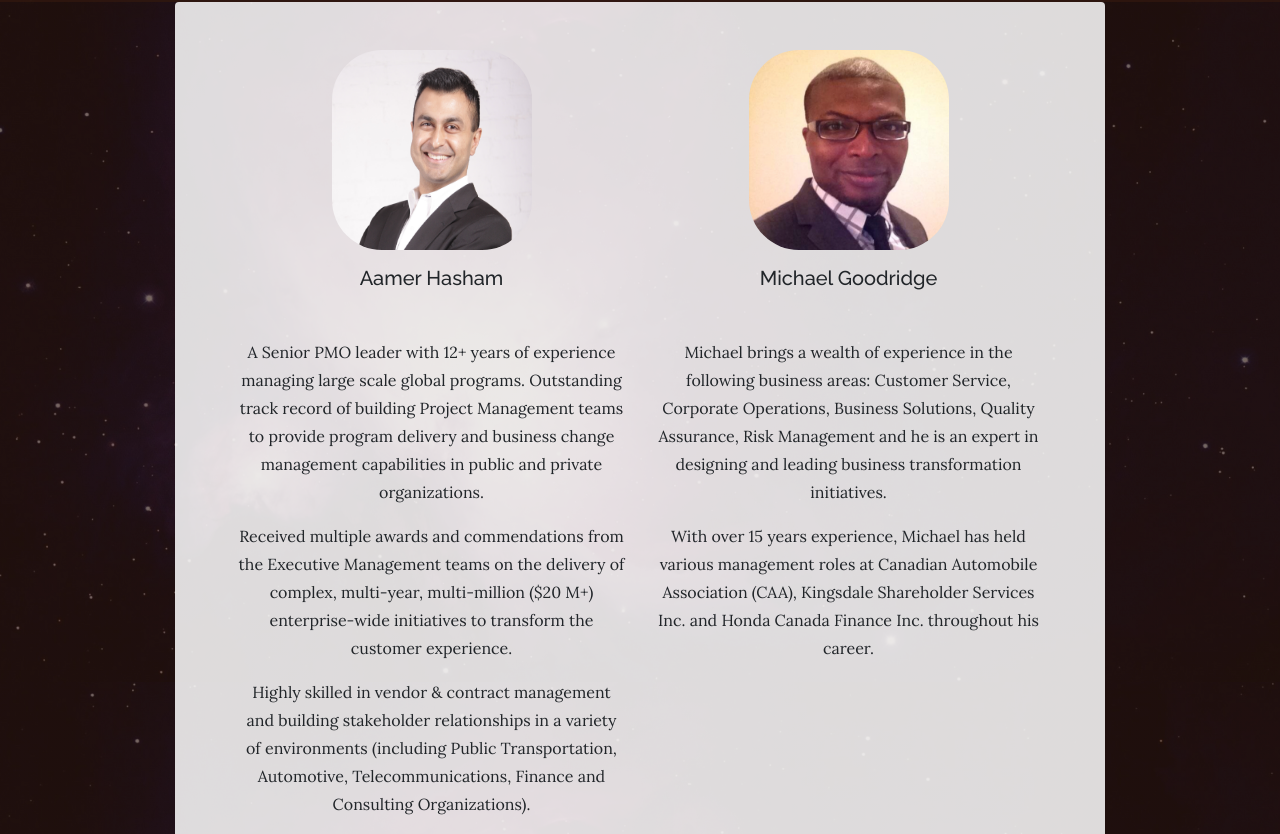
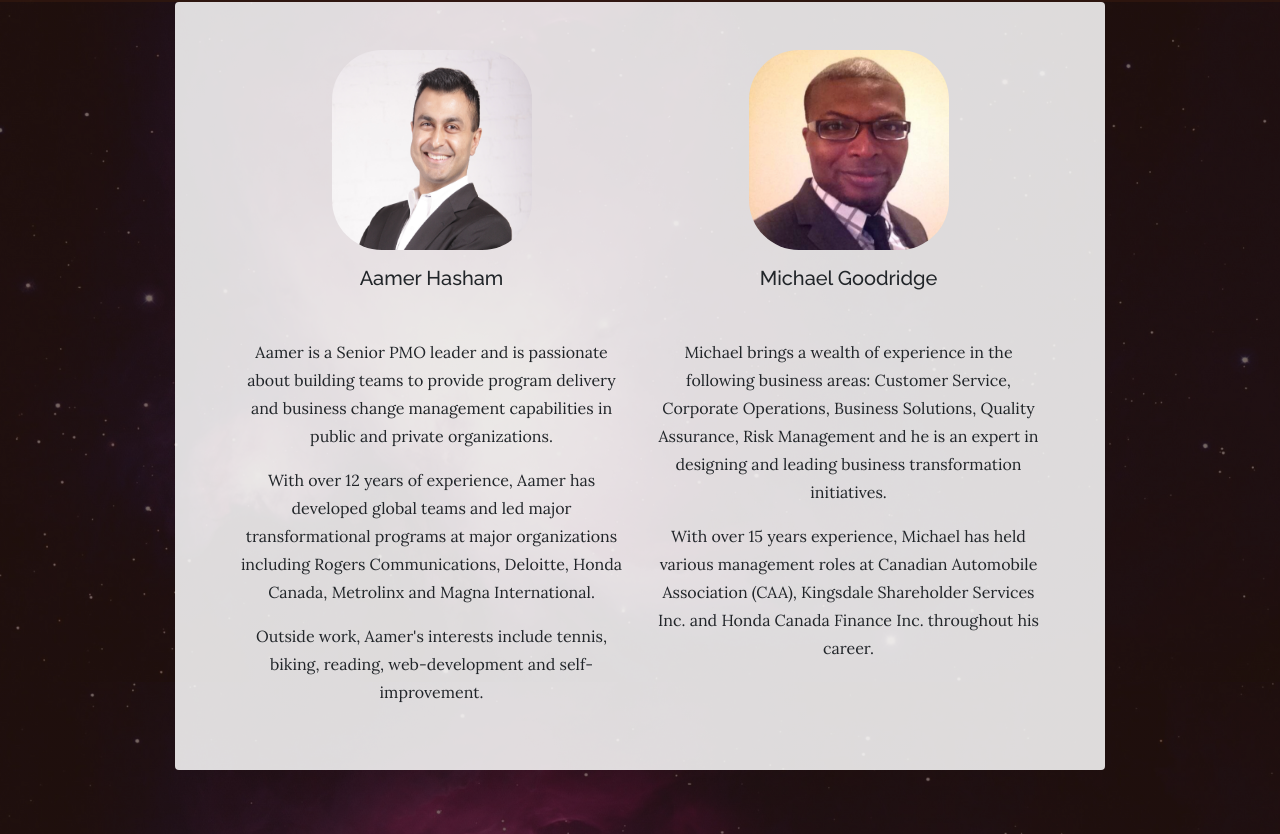
Before and after one commit to aamernhasham/Potentia, a website: page about.html in a window 1280 px wide. Shown: the part 118-952 px from the top of the page. Drawn offline with Linux system fonts and the light colour scheme.

Commit message:
more minor changes

```diff
--- a/about.html
+++ b/about.html
@@ -70,14 +70,12 @@
                       <p>
                           <h5>Aamer Hasham </h5><br>
                       </p>
+                      <p>
+                      Aamer is a Senior PMO leader and is passionate about building teams to provide program delivery and business change management capabilities in public and private organizations.
+                    </p>
+  <p>With over 12 years of experience, Aamer has developed global teams and led major transformational programs at major organizations including Rogers Communications, Deloitte,  Honda Canada, Metrolinx and Magna International.</p>
+<p>  Outside work, Aamer's interests include tennis, biking, reading, web-development and self-improvement.</p>
 
-                      <p>
-                        A Senior PMO leader with 12+ years of experience managing large scale global programs. Outstanding track record of building Project Management teams to provide program delivery and business change management capabilities in public and private organizations.
-                      </p>
-                        <p>Received multiple awards and commendations from the Executive Management teams on the delivery of complex, multi-year, multi-million ($20 M+) enterprise-wide initiatives to transform the customer experience.
-                        </p>
-                        <p>Highly skilled in vendor & contract management and building stakeholder relationships in a variety of environments (including Public Transportation, Automotive, Telecommunications, Finance and Consulting Organizations).
-                        </p>
 
                     </div>
                     <div class="col-md-6 col-sm-12">
```
